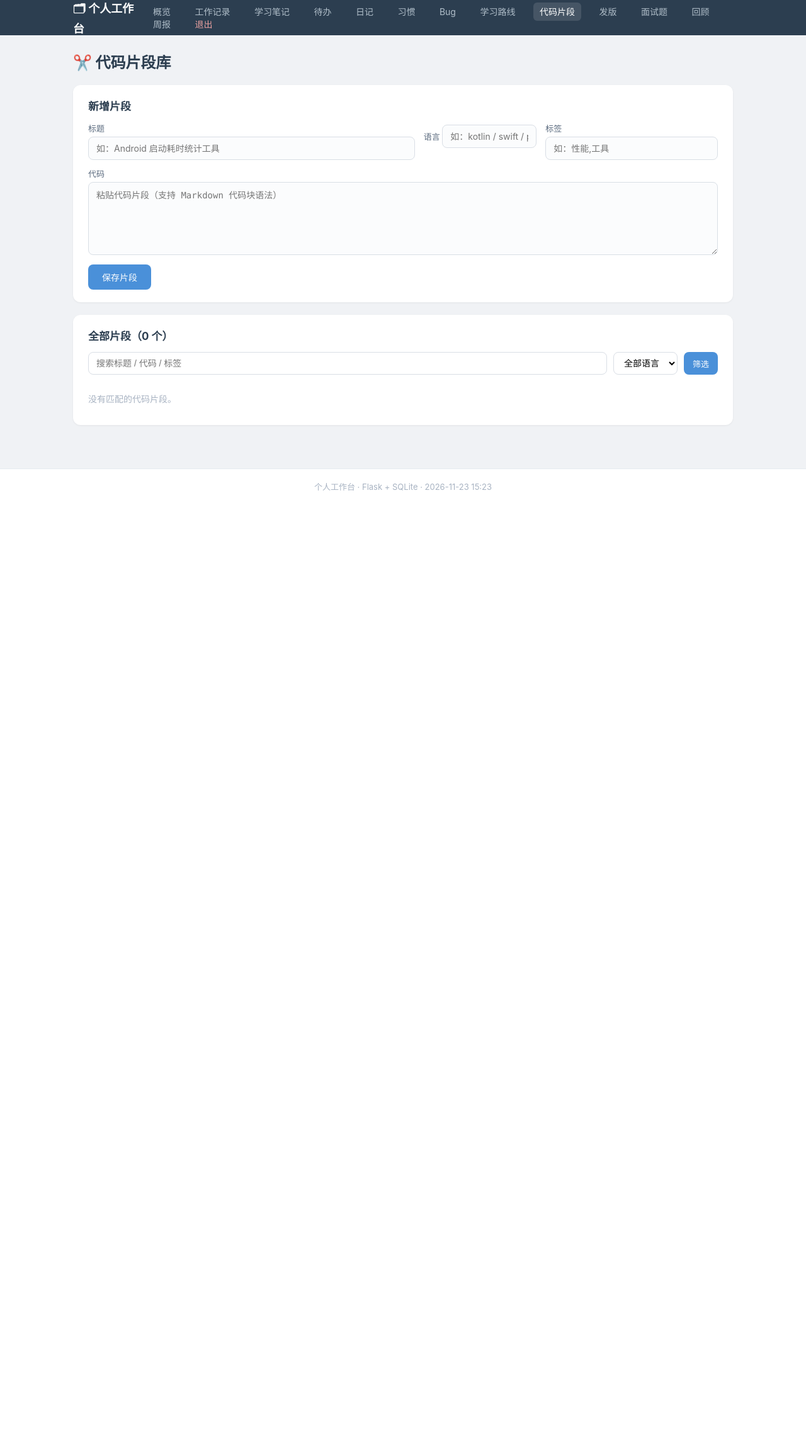
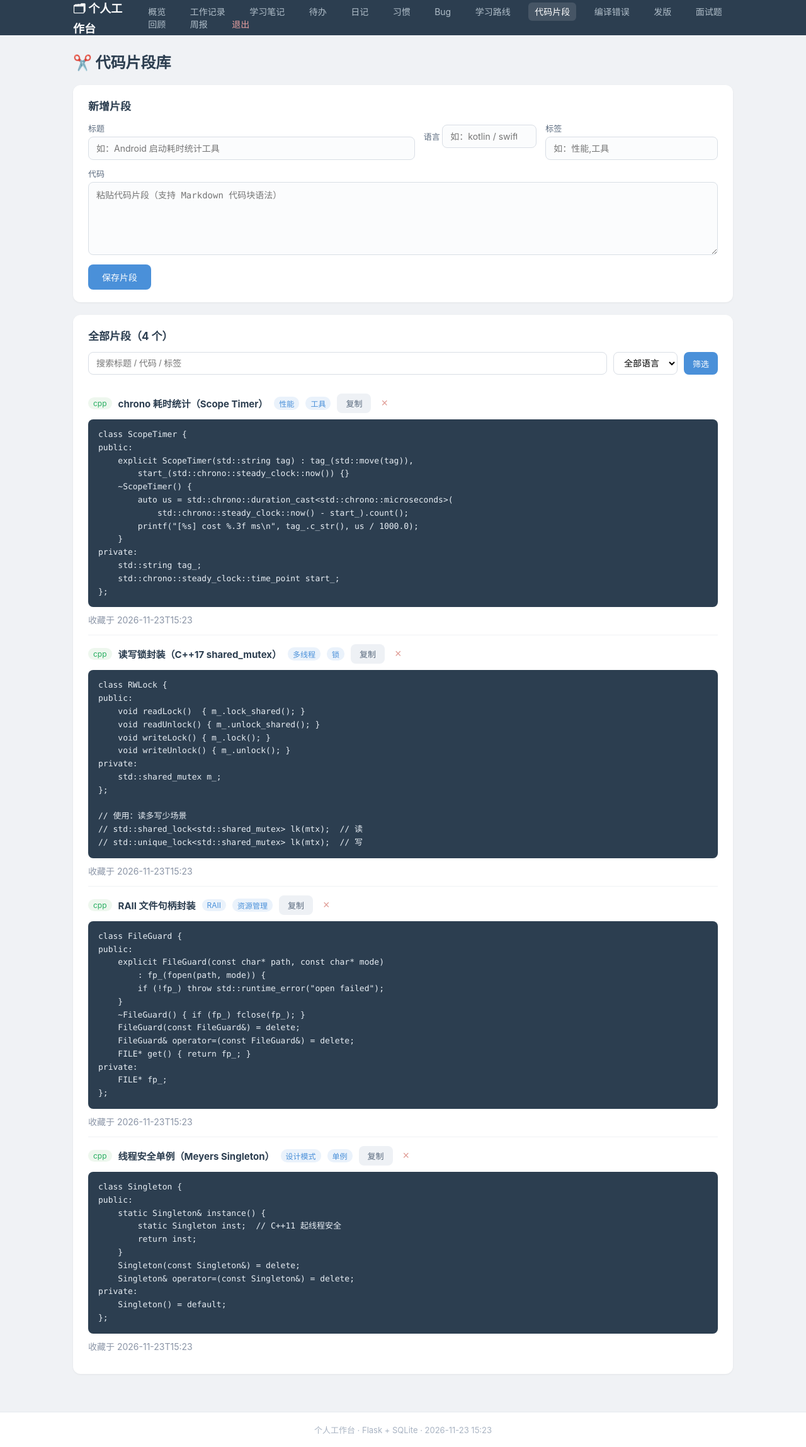
Before and after one commit to tdyx87/workbench, a Flask app: page /snippets in a window 1280 px wide. Shown: the whole page at 63% size. Before the commit the page ends 779 px from the top, so only its background shows below. Run offline with Flask 3, Linux system fonts and the light colour scheme; the visitor is signed in with stand-in values (Sample User, id 1); data comes from the database, SQL or seed files in the repository; data that the repository does not hold is empty.

Commit message:
Add C++ features: compile error quick-lookup, preset C++ interview bank and code snippets

```diff
--- a/app.py
+++ b/app.py
@@ -122,6 +122,15 @@ CREATE TABLE IF NOT EXISTS interview_questions (
     last_reviewed TEXT DEFAULT '',
     created_at TEXT NOT NULL
 );
+CREATE TABLE IF NOT EXISTS compile_errors (
+    id INTEGER PRIMARY KEY AUTOINCREMENT,
+    compiler TEXT DEFAULT 'GCC',
+    error_msg TEXT NOT NULL,
+    root_cause TEXT DEFAULT '',
+    solution TEXT DEFAULT '',
+    tags TEXT DEFAULT '',
+    created_at TEXT NOT NULL
+);
 """
 
 MIGRATIONS = [
@@ -141,8 +150,60 @@ DEFAULT_TEMPLATES = [
     ("周报", "本周工作总结", "【本周重点工作】\n\n【关键进展】\n\n【下周计划】\n\n【需要支持】\n", "周报"),
 ]
 
+# C++ 预置面试题库（题库为空时自动导入）
+CPP_INTERVIEW_QUESTIONS = [
+    ("虚函数的实现机制是什么？",
+     "- 每个含虚函数的类生成一张**虚函数表（vtable）**，编译期确定\n- 对象头部隐藏一个 **vptr 指针**指向该表\n- 调用虚函数时通过 vptr 间接寻址，实现运行时多态\n- 多重继承下有多个 vptr；虚析构保证 delete 基类指针正确析构",
+     "C++ 基础"),
+    ("shared_ptr 和 unique_ptr 的区别与使用场景？",
+     "- **unique_ptr**：独占所有权，不可拷贝只能 move，零开销，默认首选\n- **shared_ptr**：引用计数共享所有权，计数归零析构；有原子操作开销\n- 注意 shared_ptr 循环引用问题，用 weak_ptr 打破\n- make_shared/make_unique 创建，异常安全且减少一次内存分配",
+     "C++ 基础"),
+    ("什么是 RAII？举例说明",
+     "- Resource Acquisition Is Initialization：资源获取即初始化\n- 利用**栈对象析构函数自动执行**的特性管理资源\n- 典型应用：lock_guard 管理锁、智能指针管理内存、fstream 管理文件句柄\n- 核心思想：资源的获取与释放绑定到对象生命周期，异常安全",
+     "C++ 基础"),
+    ("移动语义和完美转发的原理？",
+     "- 移动语义：通过**右值引用（T&&）**将资源从临时对象『偷』过来，避免深拷贝\n- std::move 只是强制转换为右值引用，本身不移动任何东西\n- 完美转发：模板参数 T&&（万能引用）+ std::forward 保持参数的左值/右值属性\n- 引用折叠规则：& + & = &，&& + & = &，&& + && = &&",
+     "C++11/14/17/20"),
+    ("vector 的扩容机制？push_back 的复杂度？",
+     "- 容量不足时分配新内存（通常 **2 倍或 1.5 倍**增长），移动/拷贝旧元素，释放旧内存\n- push_back 均摊 O(1)，最坏 O(n)\n- reserve 预分配避免扩容；扩容会使迭代器、指针、引用失效\n- C++11 后元素有 noexcept 移动构造时优先移动，否则拷贝",
+     "STL"),
+    ("C++ 中如何保证线程安全？常见同步原语有哪些？",
+     "- **互斥锁**：mutex / lock_guard / unique_lock（可 defer、try_lock）\n- **读写锁**：shared_mutex（C++17），读共享写独占\n- **条件变量**：condition_variable 配合 unique_lock，注意虚假唤醒要用 while 判断\n- **原子操作**：atomic<T>，memory_order 控制内存序\n- 无锁队列、thread_local 也是常见手段",
+     "多线程并发"),
+    ("内存泄漏如何排查？",
+     "- **工具**：Valgrind（memcheck）、AddressSanitizer（编译加 -fsanitize=address）、LeakSanitizer\n- **代码层面**：new/delete 配对；优先用智能指针和 RAII\n- **排查思路**：ASan 报告直接给分配栈回溯；Valgrind 的 definitely lost 优先处理\n- 长稳服务观察 RSS 趋势定位泄漏模块",
+     "内存管理"),
+    ("select / poll / epoll 的区别？",
+     "- **select**：fd 集合位图（FD_SETSIZE 限制 1024），每次调用整体拷贝，O(n) 遍历\n- **poll**：链表结构无数量上限，但仍 O(n) 遍历，每次全量拷贝\n- **epoll**：内核维护就绪链表，epoll_wait 只返回就绪 fd，O(1)；支持 LT（水平触发）和 ET（边缘触发）\n- ET 模式必须配合非阻塞 IO 循环读写直到 EAGAIN",
+     "网络编程"),
+    ("什么是内存碎片？如何缓解？",
+     "- 频繁分配释放不同大小内存，导致空闲内存不连续，总量够但大块分配失败\n- 缓解手段：**内存池**（固定大小块快速分配）、对象池、jemalloc/tcmalloc 替换默认分配器\n- slab/slub 是内核中的同类思想",
+     "内存管理"),
+    ("static 关键字在 C++ 中的几种用法？",
+     "1. 函数内静态局部变量：只初始化一次（C++11 起线程安全），生命周期贯穿程序\n2. 全局静态变量/函数：限制在本翻译单元可见（内部链接）\n3. 类静态成员变量：全类共享一份，需在类外定义\n4. 类静态成员函数：无 this 指针，只能访问静态成员",
+     "C++ 基础"),
+]
+
+# C++ 预置代码片段（片段库为空时自动导入）
+CPP_SNIPPETS = [
+    ("线程安全单例（Meyers Singleton）", "cpp",
+     "class Singleton {\npublic:\n    static Singleton& instance() {\n        static Singleton inst;  // C++11 起线程安全\n        return inst;\n    }\n    Singleton(const Singleton&) = delete;\n    Singleton& operator=(const Singleton&) = delete;\nprivate:\n    Singleton() = default;\n};",
+     "设计模式,单例"),
+    ("RAII 文件句柄封装", "cpp",
+     "class FileGuard {\npublic:\n    explicit FileGuard(const char* path, const char* mode)\n        : fp_(fopen(path, mode)) {\n        if (!fp_) throw std::runtime_error(\"open failed\");\n    }\n    ~FileGuard() { if (fp_) fclose(fp_); }\n    FileGuard(const FileGuard&) = delete;\n    FileGuard& operator=(const FileGuard&) = delete;\n    FILE* get() { return fp_; }\nprivate:\n    FILE* fp_;\n};",
+     "RAII,资源管理"),
+    ("读写锁封装（C++17 shared_mutex）", "cpp",
+     "class RWLock {\npublic:\n    void readLock()  { m_.lock_shared(); }\n    void readUnlock() { m_.unlock_shared(); }\n    void writeLock() { m_.lock(); }\n    void writeUnlock() { m_.unlock(); }\nprivate:\n    std::shared_mutex m_;\n};\n\n// 使用：读多写少场景\n// std::shared_lock<std::shared_mutex> lk(mtx);  // 读\n// std::unique_lock<std::shared_mutex> lk(mtx);  // 写",
+     "多线程,锁"),
+    ("chrono 耗时统计（Scope Timer）", "cpp",
+     "class ScopeTimer {\npublic:\n    explicit ScopeTimer(std::string tag) : tag_(std::move(tag)),\n        start_(std::chrono::steady_clock::now()) {}\n    ~ScopeTimer() {\n        auto us = std::chrono::duration_cast<std::chrono::microseconds>(\n            std::chrono::steady_clock::now() - start_).count();\n        printf(\"[%s] cost %.3f ms\\n\", tag_.c_str(), us / 1000.0);\n    }\nprivate:\n    std::string tag_;\n    std::chrono::steady_clock::time_point start_;\n};",
+     "性能,工具"),
+]
+
 MOODS = ["😊", "😐", "😔", "😤", "🤔"]
-PLATFORMS = ["通用", "Android", "iOS", "Windows", "macOS", "Linux", "Web", "Flutter", "HarmonyOS"]
+PLATFORMS = ["通用", "Linux 服务端", "嵌入式", "Qt", "Windows", "macOS",
+             "Android", "iOS", "Web", "Flutter", "HarmonyOS"]
+COMPILERS = ["GCC", "Clang", "MSVC", "CMake", "通用"]
 
 
 @app.template_filter("md")
@@ -189,6 +250,18 @@ def init_db():
         nxt = (date.today() + timedelta(days=REVIEW_INTERVALS[0])).isoformat()
         db.execute("UPDATE interview_questions SET next_review=? WHERE id=?",
                    (nxt, r[0]))
+    now = datetime.now().isoformat(timespec="seconds")
+    if db.execute("SELECT COUNT(*) FROM interview_questions").fetchone()[0] == 0:
+        nxt = (date.today() + timedelta(days=REVIEW_INTERVALS[0])).isoformat()
+        db.executemany(
+            "INSERT INTO interview_questions (question, answer, category, mastery, "
+            "next_review, review_stage, created_at) VALUES (?,?,?,0,?,0,?)",
+            [(q, a, c, nxt, now) for q, a, c in CPP_INTERVIEW_QUESTIONS])
+    if db.execute("SELECT COUNT(*) FROM snippets").fetchone()[0] == 0:
+        db.executemany(
+            "INSERT INTO snippets (title, language, code, tags, created_at) "
+            "VALUES (?,?,?,?,?)",
+            [(t, l, c, g, now) for t, l, c, g in CPP_SNIPPETS])
     db.commit()
     db.close()
 
@@ -857,6 +930,52 @@ def del_interview(qid):
     return redirect(url_for("interview_page"))
 
 
+# ---------- 编译错误速查库 ----------
+
+@app.route("/compile_errors")
+@login_required
+def compile_errors_page():
+    compiler = request.args.get("compiler", "").strip()
+    q = request.args.get("q", "").strip()
+    db = get_db()
+    sql = "SELECT * FROM compile_errors WHERE 1=1"
+    params = []
+    if compiler:
+        sql += " AND compiler=?"
+        params.append(compiler)
+    if q:
+        sql += " AND (error_msg LIKE ? OR root_cause LIKE ? OR solution LIKE ? OR tags LIKE ?)"
+        params += [f"%{q}%"] * 4
+    sql += " ORDER BY id DESC"
+    rows = db.execute(sql, params).fetchall()
+    return render_template("compile_errors.html", errors=rows, compilers=COMPILERS,
+                           active_compiler=compiler, q=q)
+
+
+@app.route("/api/compile_errors", methods=["POST"])
+@login_required
+def add_compile_error():
+    f = request.form
+    db = get_db()
+    db.execute(
+        "INSERT INTO compile_errors (compiler, error_msg, root_cause, solution, tags, created_at) "
+        "VALUES (?,?,?,?,?,?)",
+        (f.get("compiler", "GCC"), f["error_msg"], f.get("root_cause", ""),
+         f.get("solution", ""), f.get("tags", ""),
+         datetime.now().isoformat(timespec="seconds")))
+    db.commit()
+    return redirect(url_for("compile_errors_page"))
+
+
+@app.route("/api/compile_errors/<int:err_id>/delete", methods=["POST"])
+@login_required
+def del_compile_error(err_id):
+    db = get_db()
+    db.execute("DELETE FROM compile_errors WHERE id=?", (err_id,))
+    db.commit()
+    return redirect(url_for("compile_errors_page"))
+
+
 # ---------- 回顾与周报 ----------
 
 @app.route("/review/weekly")
--- a/templates/base.html
+++ b/templates/base.html
@@ -20,6 +20,7 @@
         <a href="{{ url_for('bugs_page') }}" class="{{ 'active' if request.endpoint == 'bugs_page' }}">Bug</a>
         <a href="{{ url_for('roadmap_page') }}" class="{{ 'active' if request.endpoint == 'roadmap_page' }}">学习路线</a>
         <a href="{{ url_for('snippets_page') }}" class="{{ 'active' if request.endpoint == 'snippets_page' }}">代码片段</a>
+        <a href="{{ url_for('compile_errors_page') }}" class="{{ 'active' if request.endpoint == 'compile_errors_page' }}">编译错误</a>
         <a href="{{ url_for('releases_page') }}" class="{{ 'active' if request.endpoint == 'releases_page' }}">发版</a>
         <a href="{{ url_for('interview_page') }}" class="{{ 'active' if request.endpoint == 'interview_page' }}">面试题</a>
         <a href="{{ url_for('weekly_review') }}" class="{{ 'active' if request.endpoint == 'weekly_review' }}">回顾</a>
```
Also changed, not shown: templates/compile_errors.html (added, +60 -0 lines).
